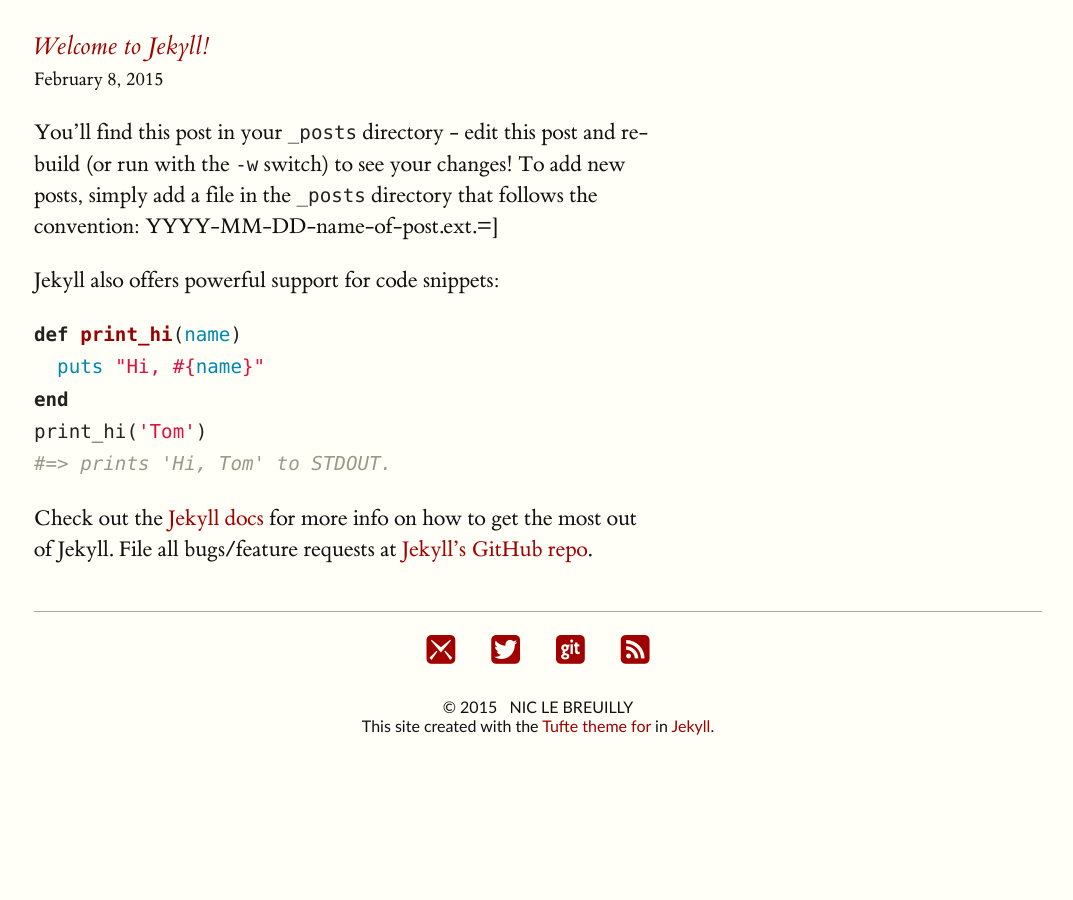
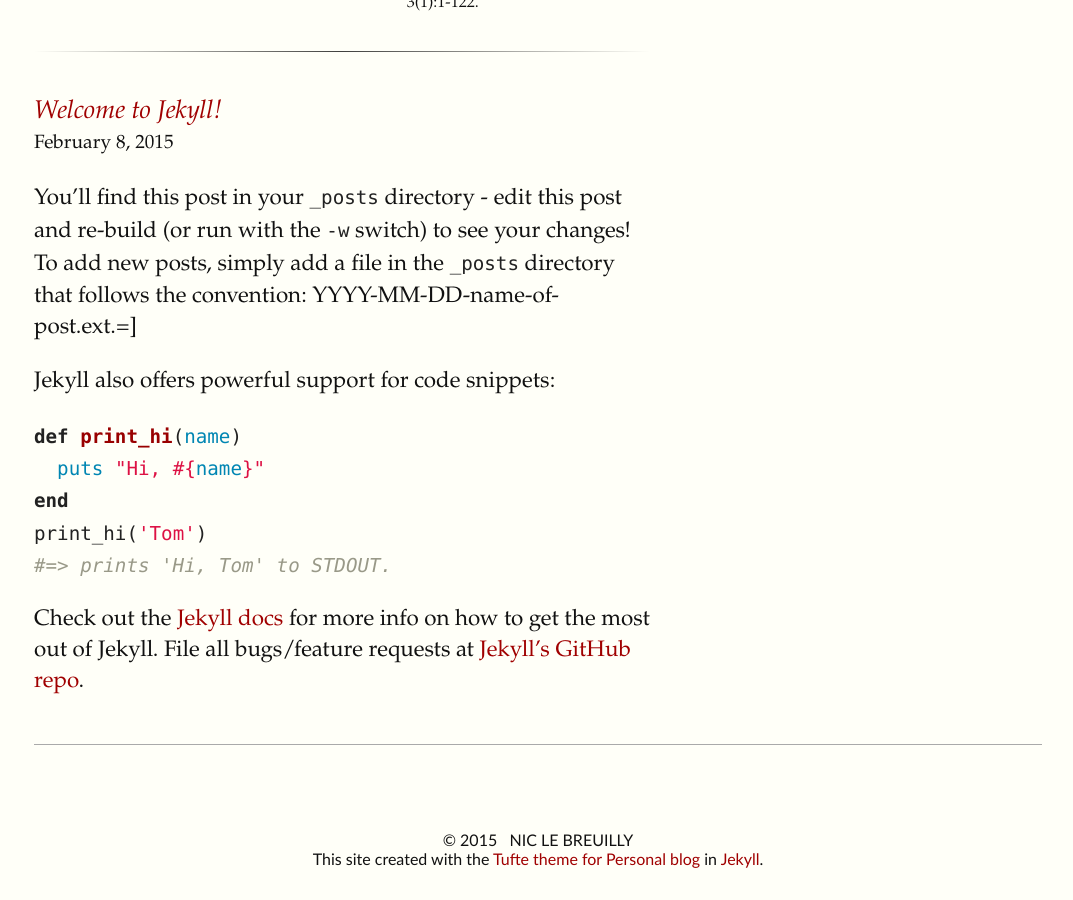
Before and after one commit to clayh53/tufte-jekyll, a Jekyll site: the page built from index.html, in a window 1280 px wide and 900 px high, scrolled down 3444 px. Shown: the whole window, without its empty margins (126-1199 px from the left). Built offline with Jekyll 4.4.1, drawn with Linux system fonts in a browser that asks for light colours; some web fonts are replaced; before the commit the page ends 4211 px from its top, so only the background shows below that; some of the changed lines change nothing that is shown.

Commit message:
Updated _config.yml

```diff
--- a/_config.yml
+++ b/_config.yml
@@ -1,17 +1,17 @@
-#baseurl: /
+baseurl: /
 title: nicleb.com
-#subtitle: Personal blog
+subtitle: Personal blog
 author: nic le breuilly
-#simple_search: http://google.com/search
-#description: A Blog about law, literature and a bit of politics
-#name: nicleb
+simple_search: http://google.com/search
+description: A Blog about law, literature and a bit of politics
+name: nicleb
 markdown: kramdown
 kramdown:
   input: GFM
 markdown_ext: "markdown,mkdown,mkdn,mkd,md"
 highlighter: rouge
 permalink: /articles/:short_year/:title
-#timezone: Europe/London
+timezone: Europe/London
 excerpt_separator: <!--more-->  # you can specify your own separator, of course.
 exclude: ['Gemfile', 'Gemfile.lock', 'Rakefile', 'README.md']
 post:
```
